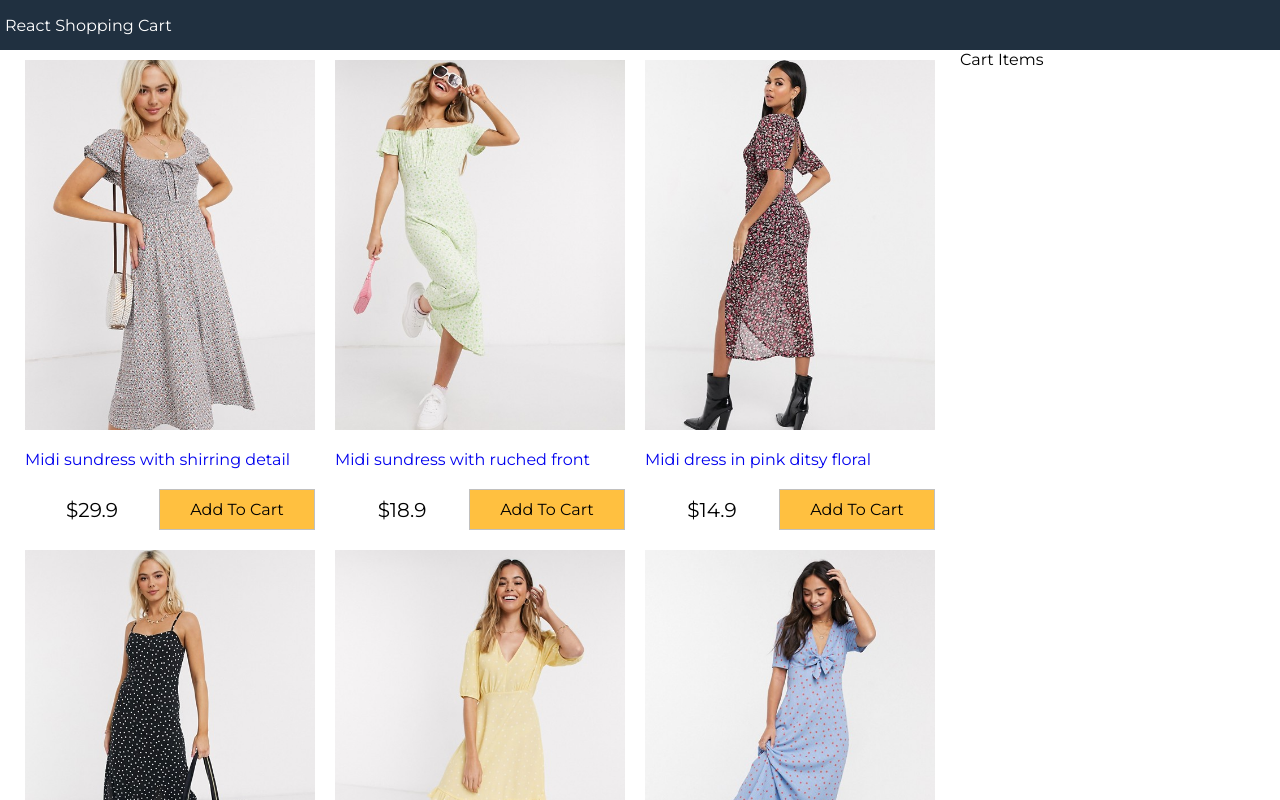
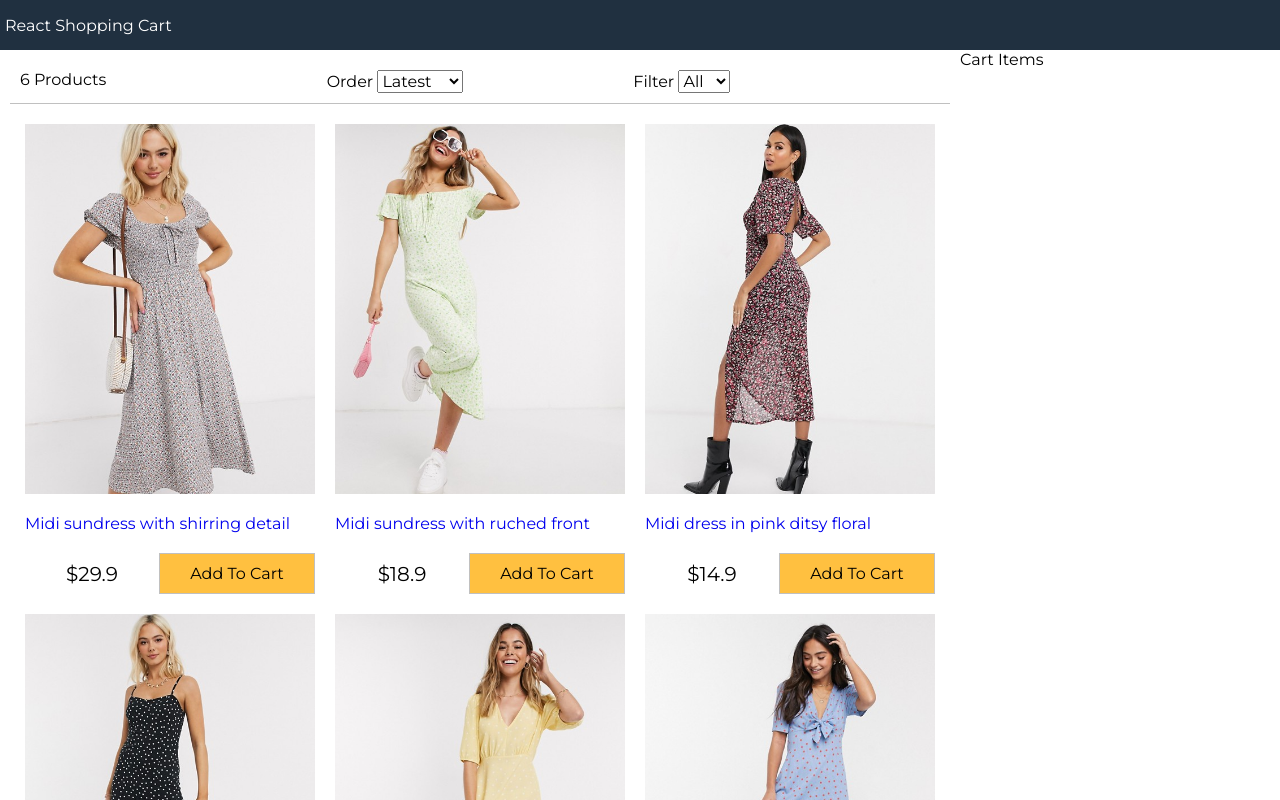
Before and after one commit to TXBIT/react-shopping-cart, a React (Create React App) app: page / in a window 1280 px wide. Shown: the top 800 px of the page. Built offline with nearby package versions, Linux system fonts and the light colour scheme.

Commit message:
filter-component

```diff
--- a/src/App.js
+++ b/src/App.js
@@ -1,16 +1,58 @@
 import React, { Component } from 'react';
 import data from './data.json';
 import Products from './components/Products';
+import Filter from './components/Filter';
 
 class App extends Component {
   constructor() {
     super();
     this.state = {
       products: data.products,
-      size: "",
-      sort: ""
+      size: '',
+      sort: '',
     };
   }
+
+  sortProducts = (event) => {
+    console.log(event.target.value);
+    const sort = event.target.value;
+    this.setState((state) => ({
+      sort: sort,
+      products: this.state.products
+        .slice()
+        .sort((a, b) =>
+          sort === 'lowest'
+            ? a.price > b.price
+              ? 1
+              : -1
+            : sort === 'highest'
+            ? a.price < b.price
+              ? 1
+              : -1
+            : a._id < b._id
+            ? 1
+            : -1
+        ),
+    }));
+  };
+
+  filterProducts = (event) => {
+    console.log(event.target.value);
+    if (event.target.value === '') {
+      this.setState({
+        size: event.target.value,
+        products: data.products,
+      });
+    } else {
+      this.setState({
+        size: event.target.value,
+        products: data.products.filter(
+          (product) => product.availableSizes.indexOf(event.target.value) >= 0
+        ),
+      });
+    }
+  };
+
   render() {
     return (
       <div className="grid-container">
@@ -20,16 +62,19 @@
         <main>
           <div className="content">
             <div className="main">
-              <Products products={this.state.products}/>
+              <Filter
+                count={this.state.products.length}
+                size={this.state.size}
+                sort={this.state.sort}
+                sortProducts={this.sortProducts}
+                filterProducts={this.filterProducts}
+              />
+              <Products products={this.state.products} />
             </div>
-            <div className="sidebar">
-              Cart Items
-            </div>
+            <div className="sidebar">Cart Items</div>
           </div>
         </main>
-        <footer>
-          All rights reserved.
-        </footer>
+        <footer>All rights reserved.</footer>
       </div>
     );
   }
--- /dev/null
+++ b/src/components/Filter.js
@@ -0,0 +1,41 @@
+import React, { Component } from 'react';
+
+export default class Filter extends Component {
+  render() {
+    return (
+      <div className="filter">
+        <div className="filter-result">{this.props.count} Products</div>
+        <div className="filter-sort">
+          Order{' '}
+          <select
+            name=""
+            id=""
+            value={this.props.sort}
+            onChange={this.props.sortProducts}
+          >
+            <option value="">Latest</option>
+            <option value="lowest">Lowest</option>
+            <option value="highest">Highest</option>
+          </select>
+        </div>
+        <div className="filter-size">
+          Filter{' '}
+          <select
+            name=""
+            id=""
+            value={this.props.size}
+            onChange={this.props.filterProducts}
+          >
+            <option value="">All</option>
+            <option value="XS">XS</option>
+            <option value="S">S</option>
+            <option value="M">M</option>
+            <option value="L">L</option>
+            <option value="XL">XL</option>
+            <option value="XXL">XXL</option>
+          </select>
+        </div>
+      </div>
+    );
+  }
+}
--- a/src/index.css
+++ b/src/index.css
@@ -135,3 +135,16 @@
 .button.primary {
   background-color: #ffc040;
 }
+
+/* Filter */
+.filter {
+  display: flex;
+  justify-content: space-between;
+  padding: 1rem;
+  margin: 1rem;
+  border-bottom: 0.1rem #c0c0c0 solid;
+}
+
+.filter div {
+  flex: 1;
+}
```
